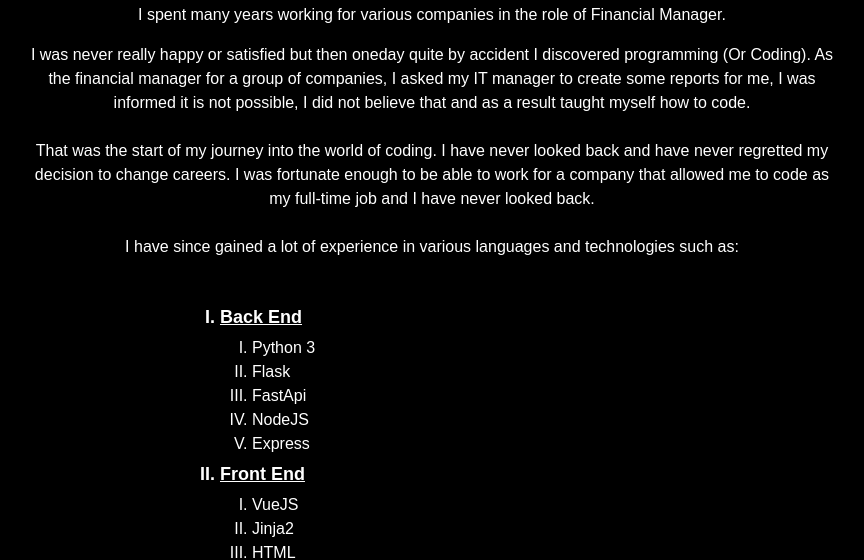
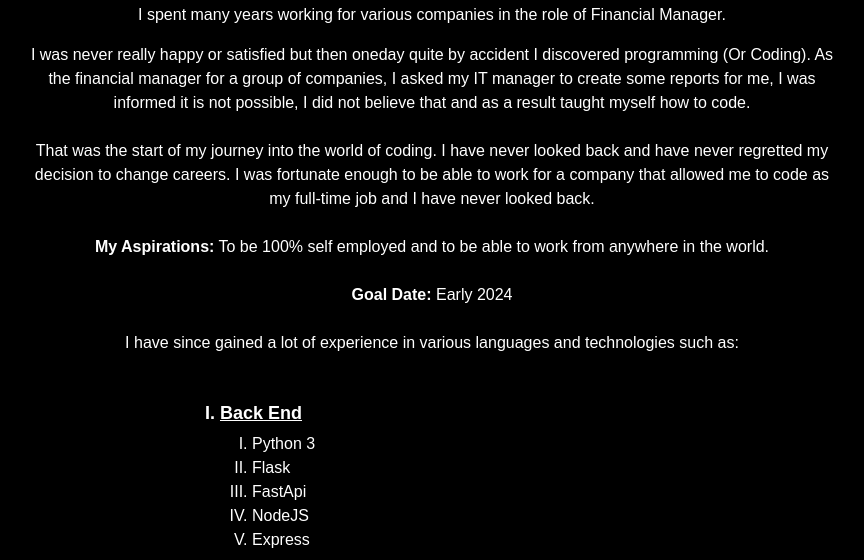
Before and after one commit to WayneBruton/flaskPersonal, a Flask app: page /index in a window 1280 px wide. Shown: the part 1309-1869 px from the top of the page, without its empty margins (208-1072 px from the left). Run offline with Flask 3, Linux system fonts and the light colour scheme; parts of the project's set-up code (start-up, migrations or seed data) failed here and were passed over; some libraries are stand-ins or nearby versions.

Commit message:
2023/09/30C

```diff
--- a/website/templates/index.html
+++ b/website/templates/index.html
@@ -51,6 +51,11 @@
 				That was the start of my journey into the world of coding. I have never looked back and have never
 				regretted my decision to change careers. I was fortunate enough to be able to work for a company that
 				allowed me to code as my full-time job and I have never looked back.
+				<br/><br>
+				<strong>My Aspirations:</strong> To be 100% self employed and to be able to work from anywhere in the
+				world.
+				<br/><br>
+				<strong>Goal Date:</strong> Early 2024
 
 				<br/><br>
 				I have since gained a lot of experience in various languages and technologies such as:
```
